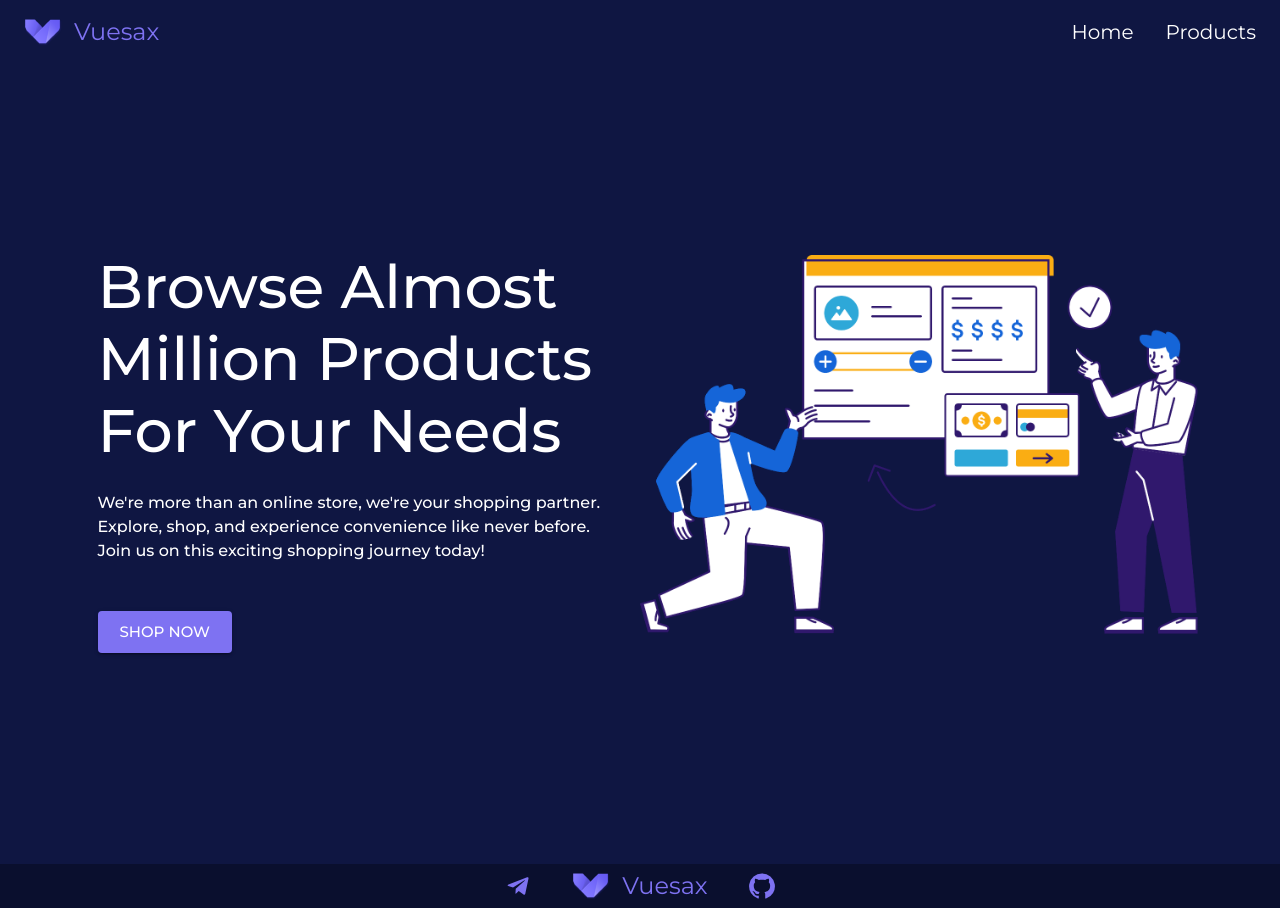
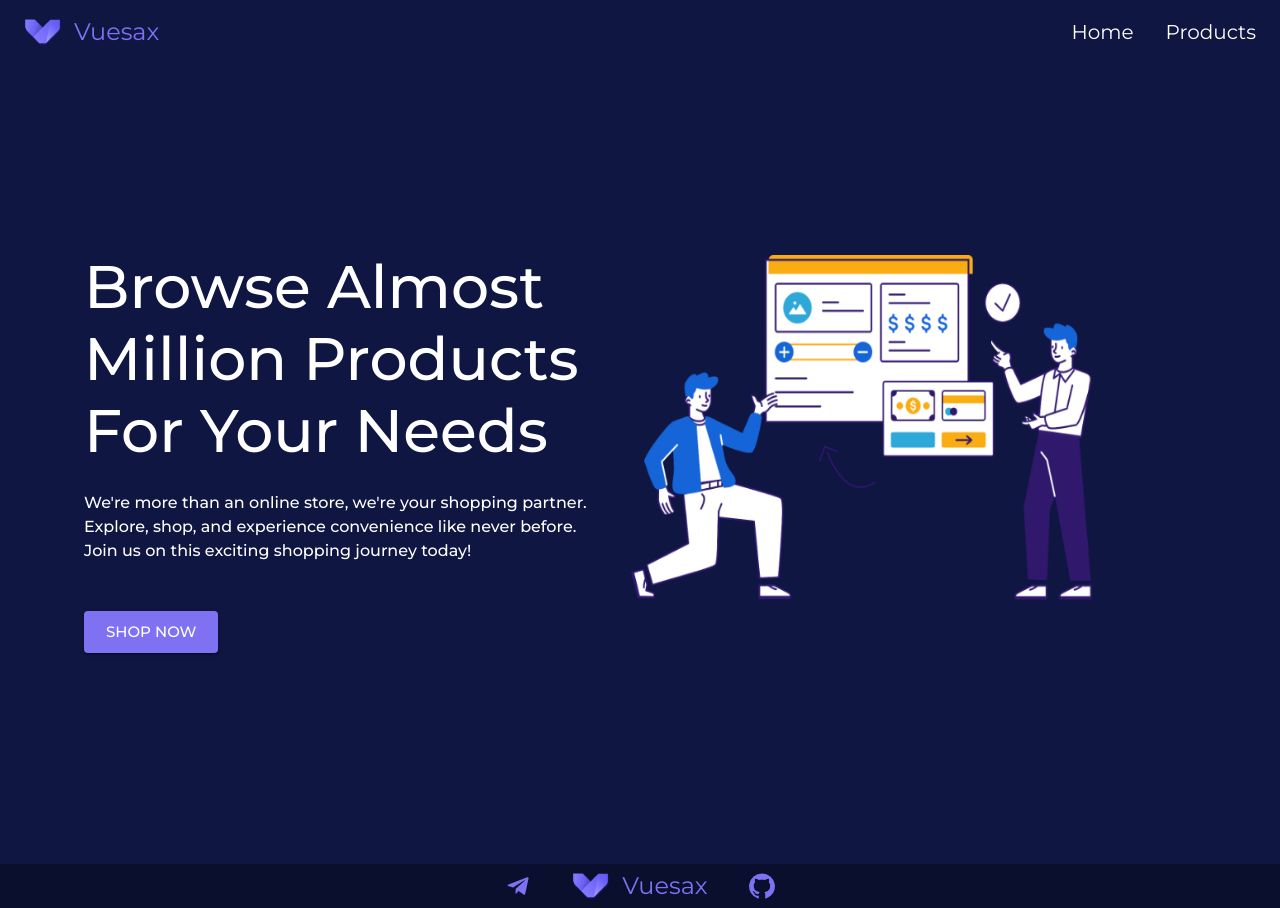
Before and after one commit to sifes/Vuesax, a Next.js app: page / in a window 1280 px wide. Built offline with nearby package versions, Linux system fonts and the light colour scheme.

Commit message:
refact: home page styles

```diff
--- a/src/pages/index.tsx
+++ b/src/pages/index.tsx
@@ -1,25 +1,28 @@
-import { HomeContentStyles, HomePageStyles, TitleStyles } from "@/widgets/shared/ui";
-import { Box, Button, Stack, Typography } from "@mui/material";
+import { HomeContentStyles, HomeImageWrapperStyles, HomePageStyles, HomeTextStyles, HomeTitleStyles } from "@/widgets/HomePage/ui";
+import { Box, Button, Container, Stack, Typography } from "@mui/material";
+import Image from "next/legacy/image";
 import Link from "next/link";
 
 
 export default function Home() {
   return (
     <Box sx={HomePageStyles}>
-      <Stack direction={{ md: 'row', xs: 'column' }}  >
+      <Container>
+        <Stack direction={{ md: 'row', xs: 'column' }}   >
           <Stack sx={HomeContentStyles} >
-          <Typography variant={'h2'} sx={TitleStyles} >Browse Almost Million Products For Your Needs</Typography>
-          <Typography variant={'body1'} color={'text.primary'} fontWeight={500} sx={{ marginBottom: '24px' }}>
+            <Typography variant={'h2'} sx={HomeTitleStyles} >Browse Almost Million Products For Your Needs</Typography>
+            <Typography variant={'body1'} sx={HomeTextStyles}>
               We&apos;re more than an online store, we&apos;re your shopping partner. Explore, shop, and experience convenience like never before. Join us on this exciting shopping journey today!
             </Typography>
             <Link href={'/products'}>
-            <Button variant={'contained'} sx={{ maxWidth: 'fit-content' }} size="large">Shop Now</Button>
+              <Button variant={'contained'} size="large">Shop Now</Button>
             </Link>
           </Stack>
-        <Stack sx={{ height: 1, display: { md: 'block', xs: 'none' } }}  >
-          <img src={'/home.png'} alt="Home" />
-        </Stack>
+          <Box sx={HomeImageWrapperStyles}  >
+            <Image src={'/home.png'} alt="Home" width={800} height={600} layout="responsive" />
+          </Box>
         </Stack >
+      </Container>
     </Box>
   )
 }
--- /dev/null
+++ b/src/widgets/HomePage/ui/index.tsx
@@ -0,0 +1,32 @@
+export const HomePageStyles = {
+    minHeight: '100vh',
+    bgcolor: 'secondary.main',
+    display: 'flex',
+    alignItems: 'center',
+    justifyContent: 'center',
+    padding: 3
+}
+export const HomeContentStyles = {
+    bgcolor: '#',
+    borderRadius: '12px',
+    maxWidth: '567px',
+    padding: { md: '20px', xs: '10px 0' },
+    marginTop: '-24px',
+    flex: '0 0 50%',
+    flexDirection: 'column',
+    gap: 3,
+    justifyContent: 'center',
+}
+export const HomeTitleStyles = {
+    fontWeight: 500,
+    color: 'text.primary',
+    fontSize: { md: '3.75rem', xs: '2.5rem' },
+}
+export const HomeTextStyles = {
+    marginBottom: '24px',
+    color: 'text.primary',
+    fontWeight: 500,
+}
+export const HomeImageWrapperStyles = {
+    flex: '0 0 40%',
+}
--- a/src/widgets/shared/Footer.tsx
+++ b/src/widgets/shared/Footer.tsx
@@ -9,7 +9,7 @@ export function Footer() {
     return (
         <Box sx={FooterStyles} component="footer"  >
             <Box sx={FooterContentStyles}>
-                <IconButton color='primary' href='https://t.me/notsifes' target="_blank" rel="noopener noreferrer">
+                <IconButton color='primary' href='https://t.me' target="_blank" rel="noopener noreferrer">
                     <TelegramIcon sx={FooterIconStyles} />
                 </IconButton>
                 <Logo />
--- a/src/widgets/shared/ui/index.tsx
+++ b/src/widgets/shared/ui/index.tsx
@@ -13,30 +13,6 @@ export const NavLink = styled(Link)(({ theme }) => ({
     },
 }));
 
-export const HomePageStyles = {
-    minHeight: '100vh',
-    bgcolor: 'secondary.main',
-    display: 'flex',
-    alignItems: 'center',
-    justifyContent: 'center',
-    padding: 3
-}
-export const HomeContentStyles = {
-    bgcolor: '#',
-    borderRadius: '12px',
-    maxWidth: '567px',
-    padding: { md: '20px', xs: '10px 0' },
-    marginTop: '-24px',
-    flex: '0 0 50%',
-    flexDirection: 'column',
-    gap: 3,
-    justifyContent: 'center',
-}
-export const TitleStyles = {
-    fontWeight: 500,
-    color: 'text.primary',
-    fontSize: { md: '3.75rem', xs: '2.5rem' },
-}
 //// <--- Footer ---> ////
 export const FooterStyles = {
     width: '100%',
```
Lines whose indentation alone changed are shown as unchanged.
